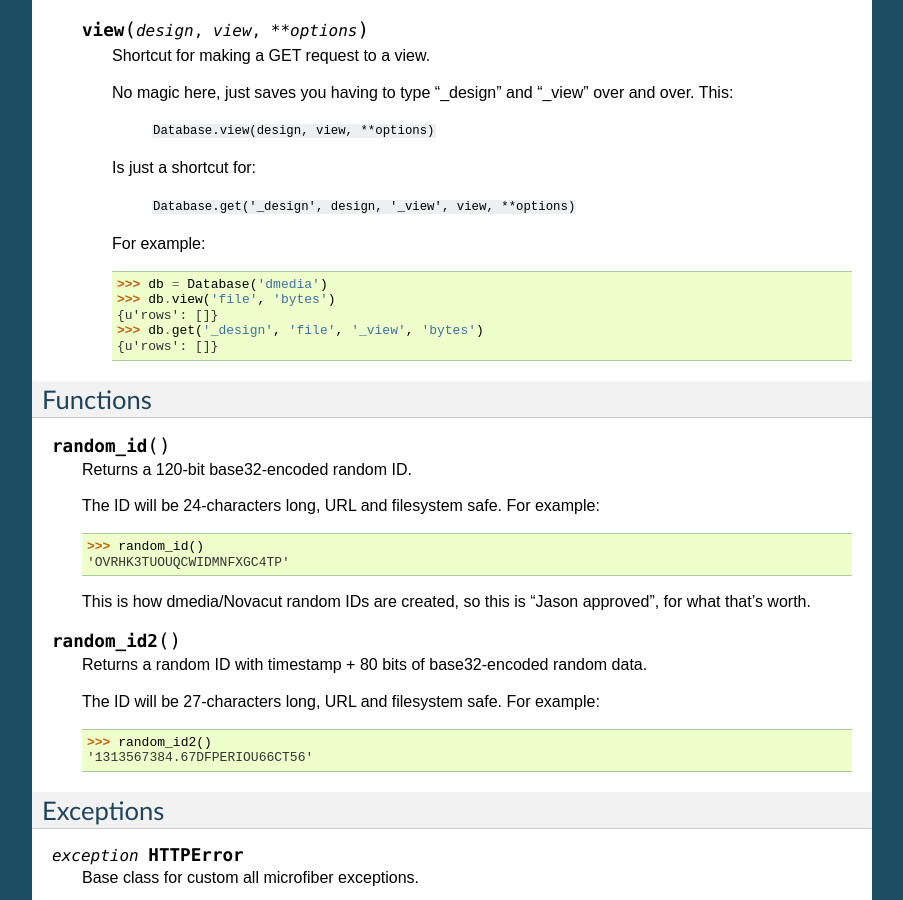
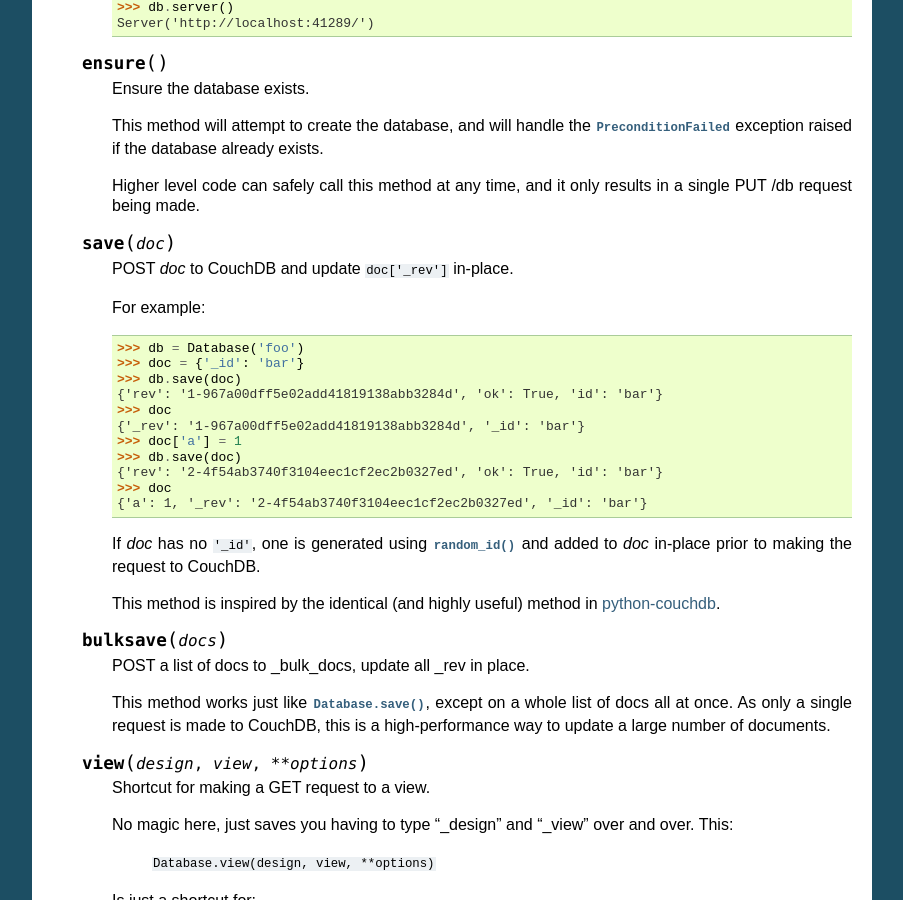
Before and after one commit to json420/microfiber, a Sphinx documentation site: the page built from doc/microfiber.rst, in a window 1280 px wide and 900 px high, scrolled down 3902 px. Shown: the whole window, without its empty margins (198-1101 px from the left). Built offline with Sphinx 7.4.7, drawn with Linux system fonts in a browser that asks for light colours; some of the changed text lies outside the part shown.

Commit message:
Finished Database documentation

```diff
--- a/doc/microfiber.rst
+++ b/doc/microfiber.rst
@@ -1,10 +1,28 @@
-=====================
-The microfiber module
-=====================
+=================
+microfiber module
+=================
+
+In a nutshell, the Microfiber API is the CouchDB API, nothing more.  For
+example:
+
+>>> from microfiber import Database
+>>> db = Database('foo', env)
+>>> db.put(None)  # PUT /foo
+{'ok': True}
+>>> db.put({}, 'bar')  # PUT /foo/bar
+{'rev': '1-967a00dff5e02add41819138abb3284d', 'ok': True, 'id': 'bar'}
+>>> db.get('bar')  # GET /foo/bar
+{'_rev': '1-967a00dff5e02add41819138abb3284d', '_id': 'bar'}
+>>> db.delete('bar', rev='1-967a00dff5e02add41819138abb3284d')  # DELETE /foo/bar
+{'rev': '2-eec205a9d413992850a6e32678485900', 'ok': True, 'id': 'bar'}
+>>> db.delete()  # DELETE /foo
+{'ok': True}
+
+Chances are you'll use the :class:`Database` class most of all.
 
 
-The CouchBase class
-===================
+CouchBase class
+===============
 
 Although Microfiber is quite generic, it assumes you're using a JSON-loving
 REST API similar to CouchDB (especially if it happens to be CouchDB).  To
@@ -237,7 +254,37 @@ the :class:`Database` class provides five convenience methods:
 
     .. method:: save(doc)
 
+        POST *doc* to CouchDB and update ``doc['_rev']`` in-place.
+
+        For example:
+
+        >>> db = Database('foo')
+        >>> doc = {'_id': 'bar'}
+        >>> db.save(doc)  #doctest: +SKIP
+        {'rev': '1-967a00dff5e02add41819138abb3284d', 'ok': True, 'id': 'bar'}
+        >>> doc  #doctest: +SKIP
+        {'_rev': '1-967a00dff5e02add41819138abb3284d', '_id': 'bar'}
+        >>> doc['a'] = 1  #doctest: +SKIP
+        >>> db.save(doc)  #doctest: +SKIP
+        {'rev': '2-4f54ab3740f3104eec1cf2ec2b0327ed', 'ok': True, 'id': 'bar'}
+        >>> doc  #doctest: +SKIP
+        {'a': 1, '_rev': '2-4f54ab3740f3104eec1cf2ec2b0327ed', '_id': 'bar'}
+
+        If *doc* has no ``'_id'``, one is generated using :func:`random_id()`
+        and added to *doc* in-place prior to making the request to CouchDB.
+
+        This method is inspired by the identical (and highly useful) method in
+        `python-couchdb`_.
+
+
     .. method:: bulksave(docs)
+
+        POST a list of docs to _bulk_docs, update all _rev in place.
+
+        This method works just like :meth:`Database.save()`, except on a whole
+        list of docs all at once.  As only a single request is made to CouchDB,
+        this is a high-performance way to update a large number of documents.
+
 
     .. method:: view(design, view, **options)
 
@@ -260,6 +307,8 @@ the :class:`Database` class provides five convenience methods:
         >>> db.get('_design', 'file', '_view', 'bytes')  #doctest: +SKIP
         {u'rows': []}
 
+
+.. _`python-couchdb`: http://packages.python.org/CouchDB/client.html#database
 
 
 Functions
```
Also changed, not shown: other parts of doc/microfiber.rst (+4 -5 lines).
